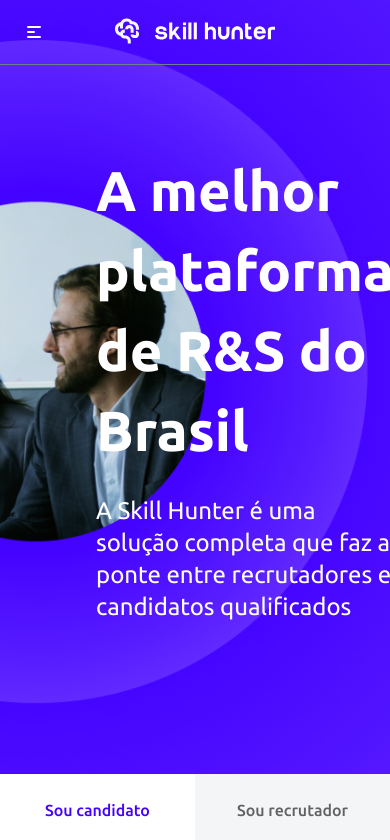
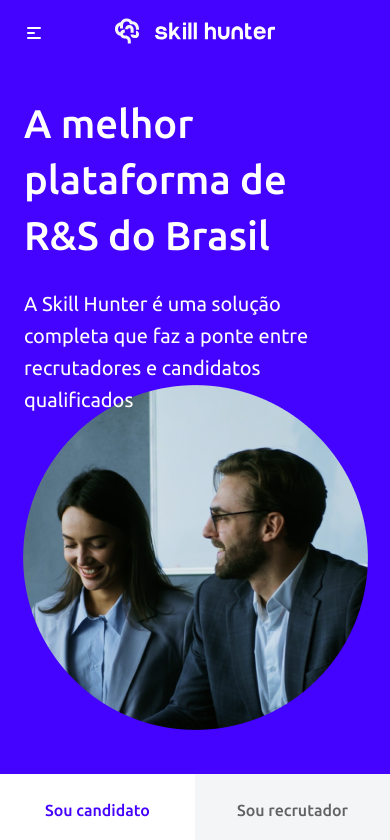
Before and after one commit to edusilva-dev/sh-lp, a React (Vite) app: page / in a window 390 px wide. Shown: the top 840 px of the page. Built offline with nearby package versions, Linux system fonts and the light colour scheme.

Commit message:
refactor: finaliza refatoração de highlight mobile

```diff
--- a/src/components/header/header.styles.tsx
+++ b/src/components/header/header.styles.tsx
@@ -9,7 +9,6 @@ export const HeaderContainer = styled(AppBar)(({ theme }) => ({
 	padding: '16px 24px',
 
 	backgroundColor: 'transparent',
-	borderBottom: `1px solid ${theme.palette.divider}`,
 
 	display: 'flex',
 	flexDirection: 'row',
--- a/src/components/highlight/highlight.component.tsx
+++ b/src/components/highlight/highlight.component.tsx
@@ -1,26 +1,59 @@
 import highlight from '@/assets/images/highlight.png';
-import { Stack, Typography } from '@mui/material';
+import mobileHighlight from '@/assets/images/mobile-highlight.png';
+import { Stack, Theme, Typography, useMediaQuery } from '@mui/material';
 import { FC } from 'react';
 
 export const Highlight: FC = () => {
+	const isMobile = useMediaQuery<Theme>((theme) =>
+		theme.breakpoints.down('sm')
+	);
+
 	return (
 		<Stack
-			direction="row"
 			height="calc(100vh - 70px)"
 			bgcolor="primary.main"
-			paddingX={12}
+			paddingX={[3, 12]}
 			sx={(theme) => ({
-				background: `url(${highlight}), ${theme.palette.primary.main}`,
-				backgroundRepeat: 'no-repeat',
-				backgroundSize: 'auto 120%',
-				backgroundPositionX: 'right',
+				[theme.breakpoints.down('sm')]: {
+					background: `url(${mobileHighlight}), ${theme.palette.primary.main}`,
+					backgroundRepeat: 'no-repeat',
+					backgroundPositionX: 'center',
+					backgroundPositionY: '90%',
+				},
+				[theme.breakpoints.up('sm')]: {
+					background: `url(${highlight}), ${theme.palette.primary.main}`,
+					backgroundSize: 'auto 120%',
+					backgroundPositionX: 'right',
+					backgroundRepeat: 'no-repeat',
+				},
 			})}
 		>
-			<Stack maxWidth="590px" justifyContent="center" flex={1} gap={3}>
-				<Typography variant="hero" color="secondary.main" fontWeight={700}>
+			<Stack
+				sx={(theme) => ({
+					maxWidth: '345px',
+					flex: 1,
+					gap: 3,
+					[theme.breakpoints.down('sm')]: {
+						paddingTop: 12,
+					},
+					[theme.breakpoints.up('sm')]: {
+						maxWidth: '590px',
+						justifyContent: 'center',
+					},
+				})}
+			>
+				<Typography
+					variant={isMobile ? 'h1' : 'hero'}
+					fontWeight={isMobile ? 500 : 700}
+					color="secondary.main"
+				>
 					A melhor plataforma de R&S do Brasil
 				</Typography>
-				<Typography variant="h2" color="secondary.main" fontWeight={400}>
+				<Typography
+					variant={isMobile ? 'h3' : 'h2'}
+					fontWeight={400}
+					color="secondary.main"
+				>
 					A Skill Hunter é uma solução completa que faz a ponte entre
 					recrutadores e candidatos qualificados
 				</Typography>
```
Also changed, not shown: src/components/header/header.component.tsx (+12 -6 lines).
